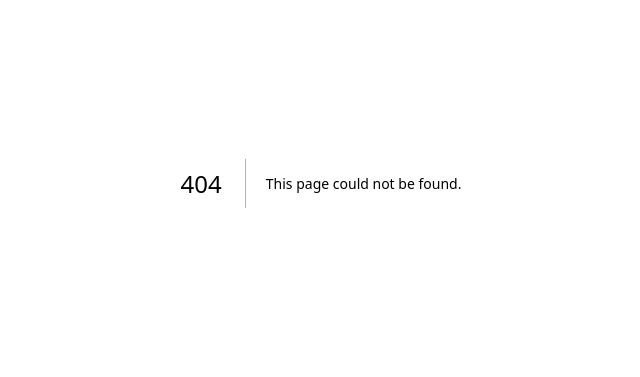
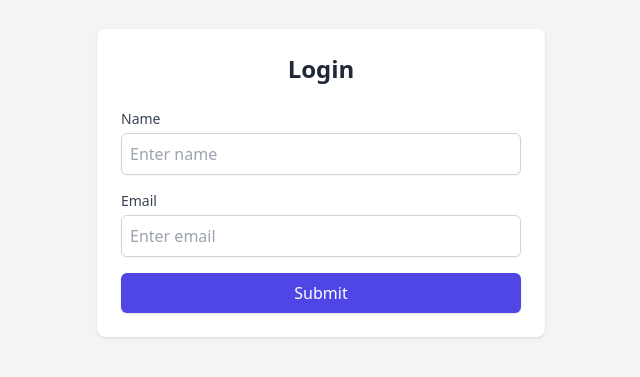
Before and after one commit to adnanaotrek/todo-next, a Next.js app: page /add in a window 1280 px wide. Before the commit this address had no page. Shown: the part 217-594 px from the top of the page, without its empty margins (319-959 px from the left). Built offline with nearby package versions, Linux system fonts and the light colour scheme.

Commit message:
add form

```diff
--- /dev/null
+++ b/src/app/add/page.js
@@ -0,0 +1,75 @@
+"use client";
+import React, { useState } from "react";
+
+const AddFormPage = () => {
+    const [formData, setFormData] = useState({ name: "", email: "" });
+
+    const handleChange = (e) => {
+        const { id, value } = e.target;
+        setFormData((prevData) => ({
+            ...prevData,
+            [id]: value,
+        }));
+    };
+
+    const handleSubmit = async (e) => {
+        e.preventDefault();
+
+        try {
+            const response = await fetch("/api/submit-form", {
+                method: "POST",
+                headers: {
+                    "Content-Type": "application/json",
+                },
+                body: JSON.stringify(formData),
+            });
+
+            const result = await response.json();
+            console.log("Server Response:", result);
+        } catch (error) {
+            console.error("Submission error:", error);
+        }
+    };
+
+    return (
+        <div className="min-h-screen bg-gray-100 flex items-center justify-center p-4">
+            <div className="bg-white shadow rounded-lg p-6 w-full max-w-md">
+                <h1 className="text-2xl font-bold text-gray-800 mb-6 text-center">Login</h1>
+                <form onSubmit={handleSubmit} className="space-y-4">
+                    <div>
+                        <label htmlFor="name" className="block text-sm font-medium text-gray-700">Name</label>
+                        <input
+                            type="text"
+                            id="name"
+                            value={formData.name}
+                            onChange={handleChange}
+                            placeholder="Enter name"
+                            className="mt-1 block w-full p-2 border border-gray-300 rounded-md shadow-sm focus:outline-none focus:ring-indigo-500 focus:border-indigo-500"
+                        />
+                    </div>
+                    <div>
+                        <label htmlFor="email" className="block text-sm font-medium text-gray-700">Email</label>
+                        <input
+                            type="email"
+                            id="email"
+                            value={formData.email}
+                            onChange={handleChange}
+                            placeholder="Enter email"
+                            className="mt-1 block w-full p-2 border border-gray-300 rounded-md shadow-sm focus:outline-none focus:ring-indigo-500 focus:border-indigo-500"
+                        />
+                    </div>
+                    <div>
+                        <button
+                            type="submit"
+                            className="w-full bg-indigo-600 text-white py-2 px-4 rounded-md shadow hover:bg-indigo-700 focus:outline-none focus:ring-2 focus:ring-indigo-500"
+                        >
+                            Submit
+                        </button>
+                    </div>
+                </form>
+            </div>
+        </div>
+    );
+};
+
+export default AddFormPage;
```
